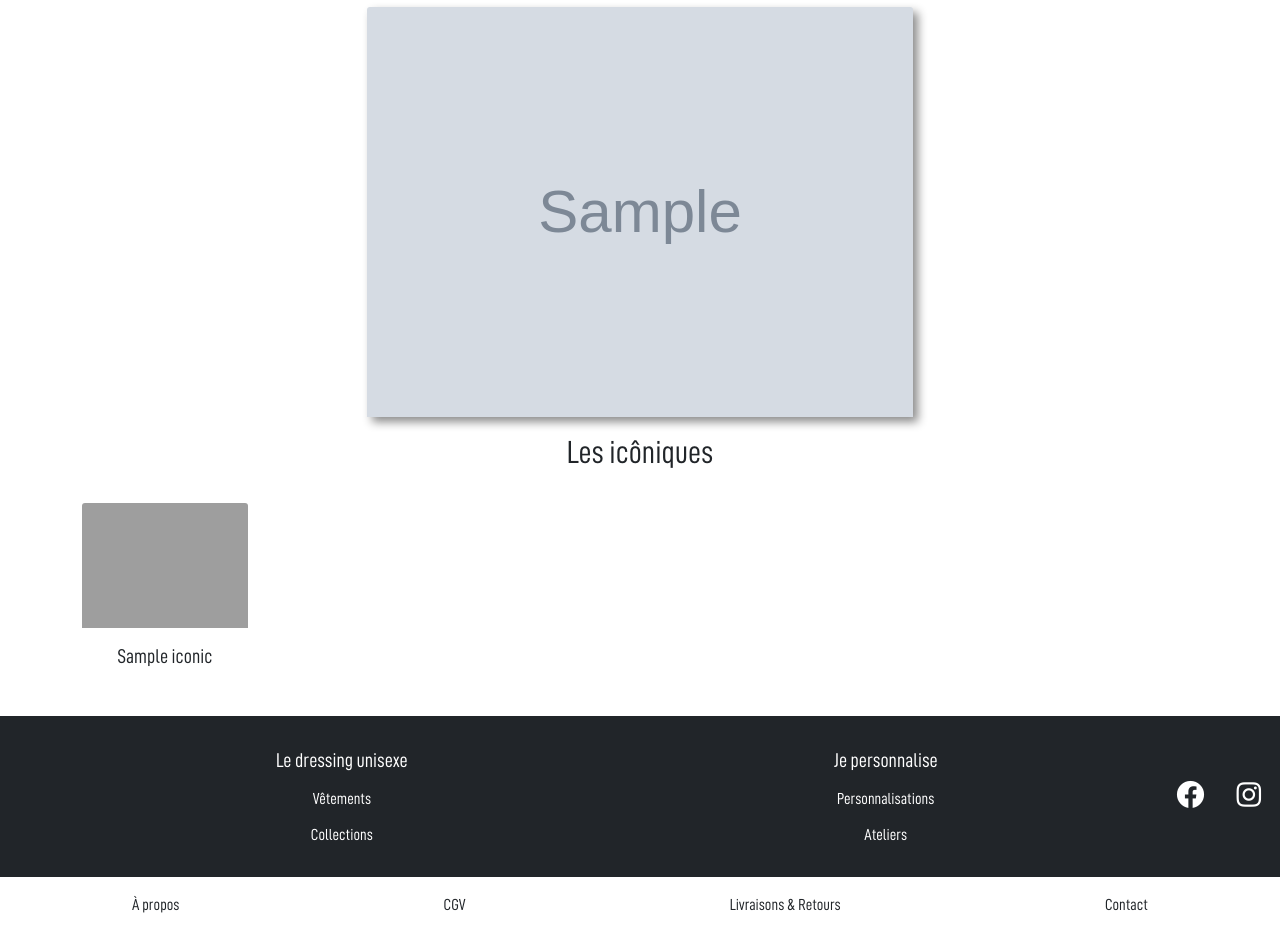
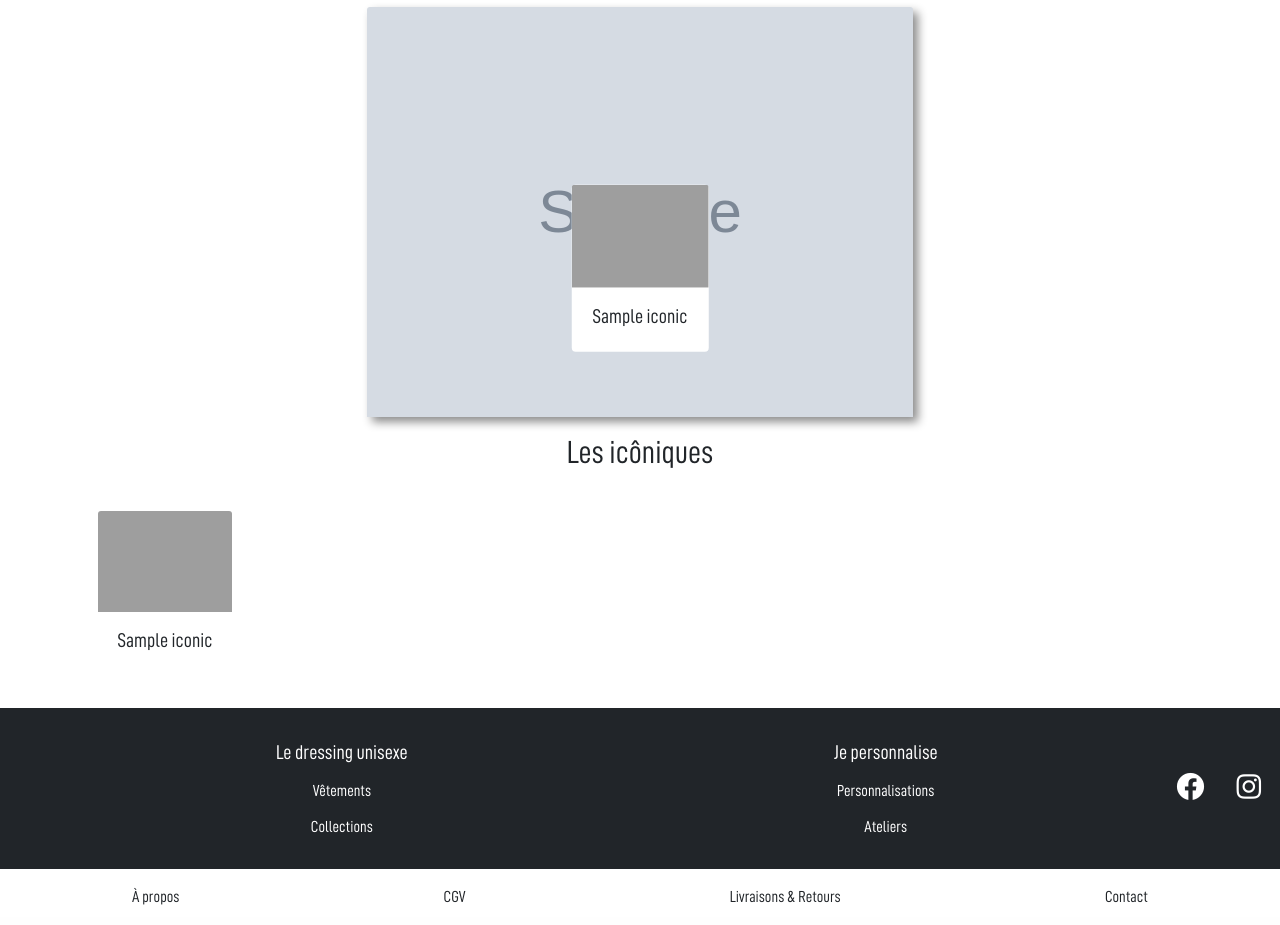
Before and after one commit to celine-adamo/Amaj-Paris, a Symfony app: template templates/dressing/one.html.twig in a window 1280 px wide. Shown: the part 204-1129 px from the top of the page. Run offline with Twig, Linux system fonts and the light colour scheme; the template is opened without the code that fills it: most values are stand-ins (such as "Sample title", 1, 10 or a date in 2020); grey boxes marked "Sample" are stand-in pictures; some libraries are stand-ins or nearby versions; grey boxes are pictures that could not be loaded.

Commit message:
function to add an Iconic on a cloth

```diff
--- a/templates/dressing/one.html.twig
+++ b/templates/dressing/one.html.twig
@@ -7,6 +7,7 @@
 {% block body %}
   <div class="container contner">
     <div class="row">
+        {{ dump() }}
       <div class="text-center col-6 offset-3">
         <h2>
           {{ product.name }}
@@ -16,6 +17,17 @@
                  src="{{ asset('assets/images/products') }}/{{ product.img }}"
                  alt="Modèle {{ product.name }}"
             />
+            {% for iconic in iconics %}
+                <div class="position-absolute h-25 w-25 top-50 start-50 translate-middle col-6 col-md-2 my-4">
+                    <div class="card border-0">
+                        <img class="card-img-top " src="{{ asset('assets/images/iconics') }}/{{ iconic.pics }}"
+                             alt="Illustration de {{ iconic.name }}">
+                        <div class="card-body">
+                            <h5 class="card-title text-center ">{{ iconic.name }}</h5>
+                        </div>
+                    </div>
+                </div>
+            {% endfor %}
         </div>
 
           <img class="card-img-top clothe-shadow d-none"
@@ -26,7 +38,9 @@
             {% trans %} Les icôniques {% endtrans %}
        </h2>
         {% for iconic in iconics %}
+
                 <div class="col-6 col-md-2 my-4 img-iconic">
+                    <a class="d-flex nav-link text-dark" href="{{ path('img-on-clothes', { "id": iconic.id }) }}">
                     <div class="card border-0">
                         <img class="card-img-top " src="{{ asset('assets/images/iconics') }}/{{ iconic.pics }}"
                              alt="Illustration de {{ iconic.name }}">
@@ -34,6 +48,7 @@
                             <h5 class="card-title text-center ">{{ iconic.name }}</h5>
                         </div>
                     </div>
+                    </a>
                 </div>
         {% endfor %}
     </div>
```
Also changed, not shown: src/Controller/DressingController.php (+10 -0 lines). Lines whose indentation alone changed are shown as unchanged.
